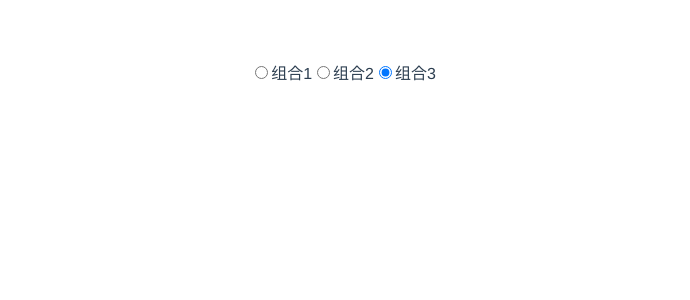
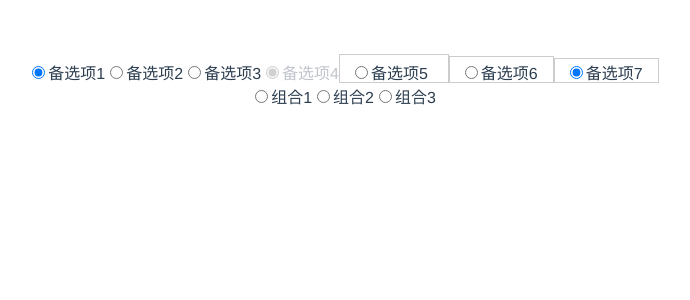
Before and after one commit to ShiRouMi/fe-ui, a Vue app: page / in a window 1280 px wide. Shown: the top 300 px of the page, without its empty margins (297-987 px from the left). Built offline with nearby package versions, Linux system fonts and the light colour scheme.

Commit message:
radio & radio-group Events

```diff
--- a/src/App.vue
+++ b/src/App.vue
@@ -1,13 +1,13 @@
 <template>
   <div id="app">
-    <!-- <fe-radio v-model="radio" label="123">备选项1</fe-radio>
+    <fe-radio v-model="radio" label="123">备选项1</fe-radio>
     <fe-radio v-model="radio" label="456">备选项2</fe-radio>
     <fe-radio v-model="radio" label="789">备选项3</fe-radio>
     <fe-radio v-model="radio1" disabled label="选中且禁用">备选项4</fe-radio>
-    <fe-radio v-model="radio" label="000" border size="medium">备选项5</fe-radio>
-    <fe-radio v-model="radio" label="111" border size="small">备选项6</fe-radio>
-    <fe-radio v-model="radio" label="222" border size="mini">备选项7</fe-radio> -->
-    <fe-radio-group v-model="radio2">
+    <fe-radio v-model="radio2" label="000" border size="medium">备选项5</fe-radio>
+    <fe-radio v-model="radio2" label="111" border size="small">备选项6</fe-radio>
+    <fe-radio v-model="radio2" label="222" border size="mini">备选项7</fe-radio>
+    <fe-radio-group v-model="radio2" @change="clickRadioGroup">
       <fe-radio :label="1">组合1</fe-radio>
       <fe-radio :label="2">组合2</fe-radio>
       <fe-radio :label="3">组合3</fe-radio>
@@ -28,7 +28,12 @@ export default {
     return {
       radio: '123',
       radio1: '选中且禁用',
-      radio2: 3
+      radio2: 222
+    }
+  },
+  methods: {
+    clickRadioGroup(val) {
+      console.log(val)
     }
   }
 }
--- a/src/components/Radio/radio-group.vue
+++ b/src/components/Radio/radio-group.vue
@@ -21,10 +21,11 @@ export default {
       default: '#409EFF'
     }
   },
-  create () {
-    // this.$on('handleChange', value => {
-    //   this.$emit('change', value)
-    // })
+  created () {
+    // 在created的时候监听
+    this.$on('handleChange', val => {
+      this.$emit('change', val)
+    })
   }
 }
 </script>
--- a/src/components/Radio/radio.vue
+++ b/src/components/Radio/radio.vue
@@ -11,6 +11,7 @@
       :disabled="isDisabled"
       :value="label"
       v-model="model"
+      @change="handleChange"
     />
     </span>
     <span class="fe-radio__span"
@@ -41,7 +42,7 @@ export default {
         if(parent.$options.componentName !== 'FeRadioGroup') {
           parent = parent.$parent
         } else {
-          this._radioGroup = parent
+          this._radioGroup = parent // 这个数据不在data里定义可以吗？
           return true
         }
       }
@@ -72,12 +73,12 @@ export default {
     }
   },
   methods: {
-    // handleChange: function() {
-    //   this.$nextTick(() => {
-    //     this.$emit('change', this.model)
-    //     this.isGroup && this.dispatch('FeRadioGroup', 'handleChange', this.model)
-    //   })
-    // }
+    handleChange: function() {
+      this.$nextTick(() => {
+        this.$emit('change', this.model)
+        this.isGroup && this.dispatch('FeRadioGroup', 'handleChange', this.model)
+      })
+    }
   }
 }
 </script>
--- a/src/mixins/emitter.js
+++ b/src/mixins/emitter.js
@@ -7,7 +7,9 @@ export default {
         parent = parent.$parent;
         name = parent.$options.name;
       }
-      parent.$emit.apply(parent, [eventName].concat(params));
+      // parent.$emit.apply(parent, [eventName].concat(params));
+      parent.$emit(eventName, params)
+      // 这里的话应该不用apply吧？？
     }
   }
 };
```
